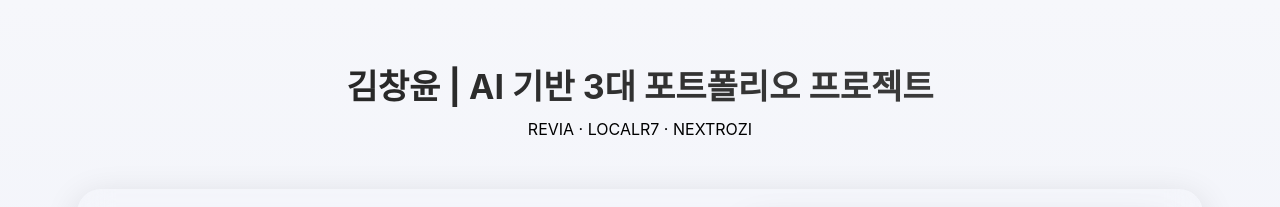
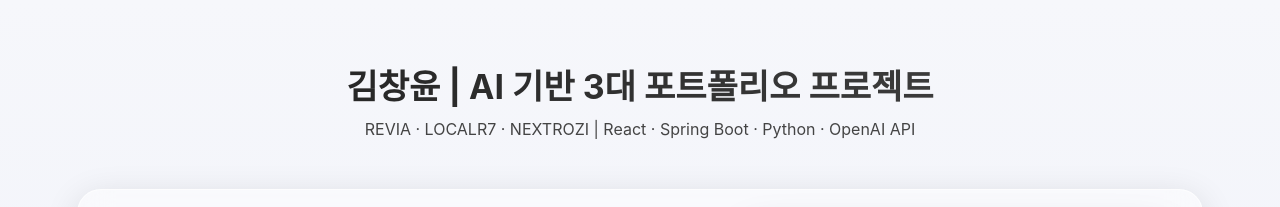
Before and after one commit to kimcy2/kim-chang-yun, a plain HTML site: page index.html in a window 1280 px wide. Shown: the top 207 px of the page. Drawn offline with Linux system fonts and the light colour scheme; a web font is replaced by a local one.

Commit message:
Update index.html

```diff
--- a/index.html
+++ b/index.html
@@ -6,7 +6,17 @@
   <title>김창윤 | REVIA · LOCALR7 · NEXTROZI 포트폴리오</title>
   <link href="https://fonts.googleapis.com/css2?family=Pretendard:wght@400;500;700&display=swap" rel="stylesheet"/>
   <style>
-
+    :root {
+      /* 프로젝트별 포인트 컬러 */
+      --revia-grad: linear-gradient(90deg, #a78bfa 0%, #7c3aed 100%);
+      --localr-grad: linear-gradient(90deg, #3b82f6 0%, #facc15 100%);
+      --nextrozi-grad: linear-gradient(90deg, #38bdf8 0%, #2563eb 100%);
+      /* Glassmorphism 공통 */
+      --glass-bg: rgba(255, 255, 255, 0.45);
+      --glass-border: rgba(255, 255, 255, 0.6);
+      --text: #1a1a1a;
+      --muted: #444;
+    }
 
     * {
       box-sizing: border-box;
@@ -150,7 +160,7 @@
 </head>
 <body>
   <h1>김창윤 | AI 기반 3대 포트폴리오 프로젝트</h1>
-  <p class="subtitle">REVIA · LOCALR7 · NEXTROZI</p>
+  <p class="subtitle">REVIA · LOCALR7 · NEXTROZI | React · Spring Boot · Python · OpenAI API</p>
 
   <!-- REVIA -->
   <section class="hidden" style="--accent: var(--revia-grad)">
```
